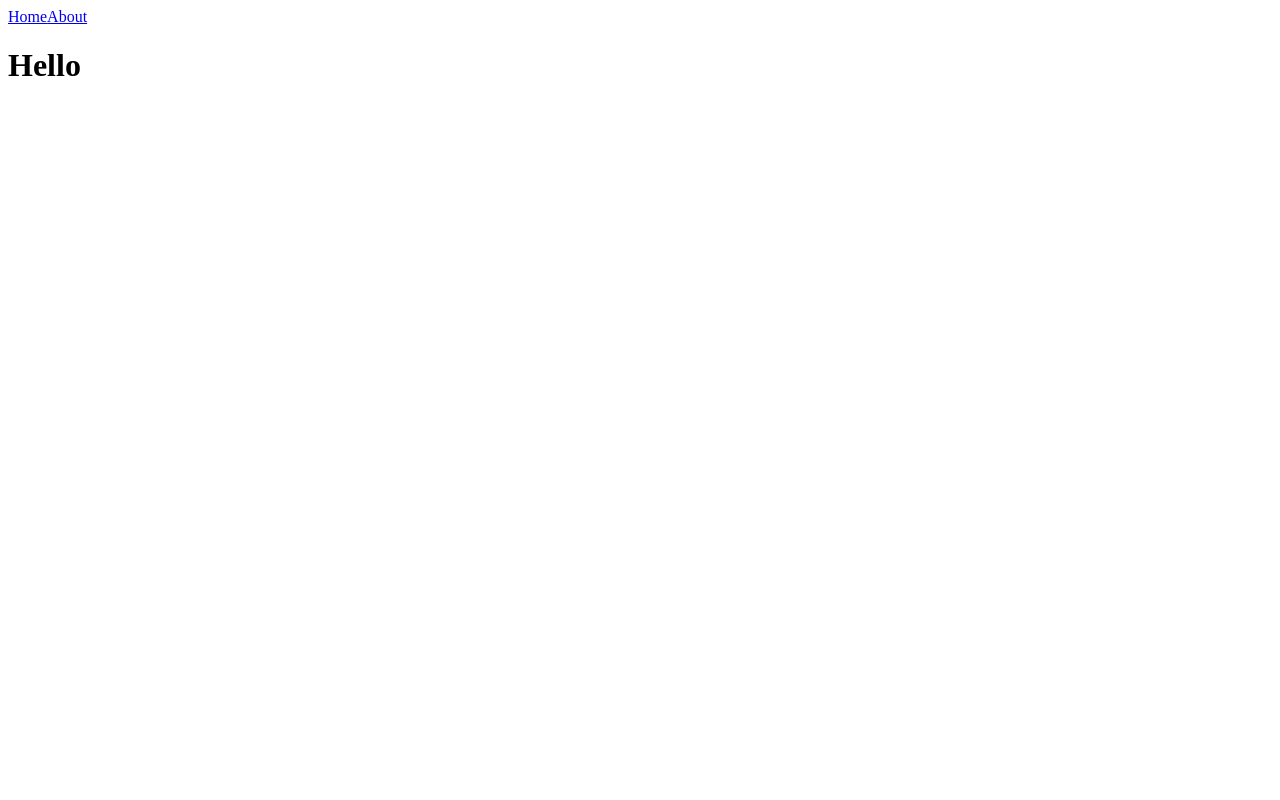
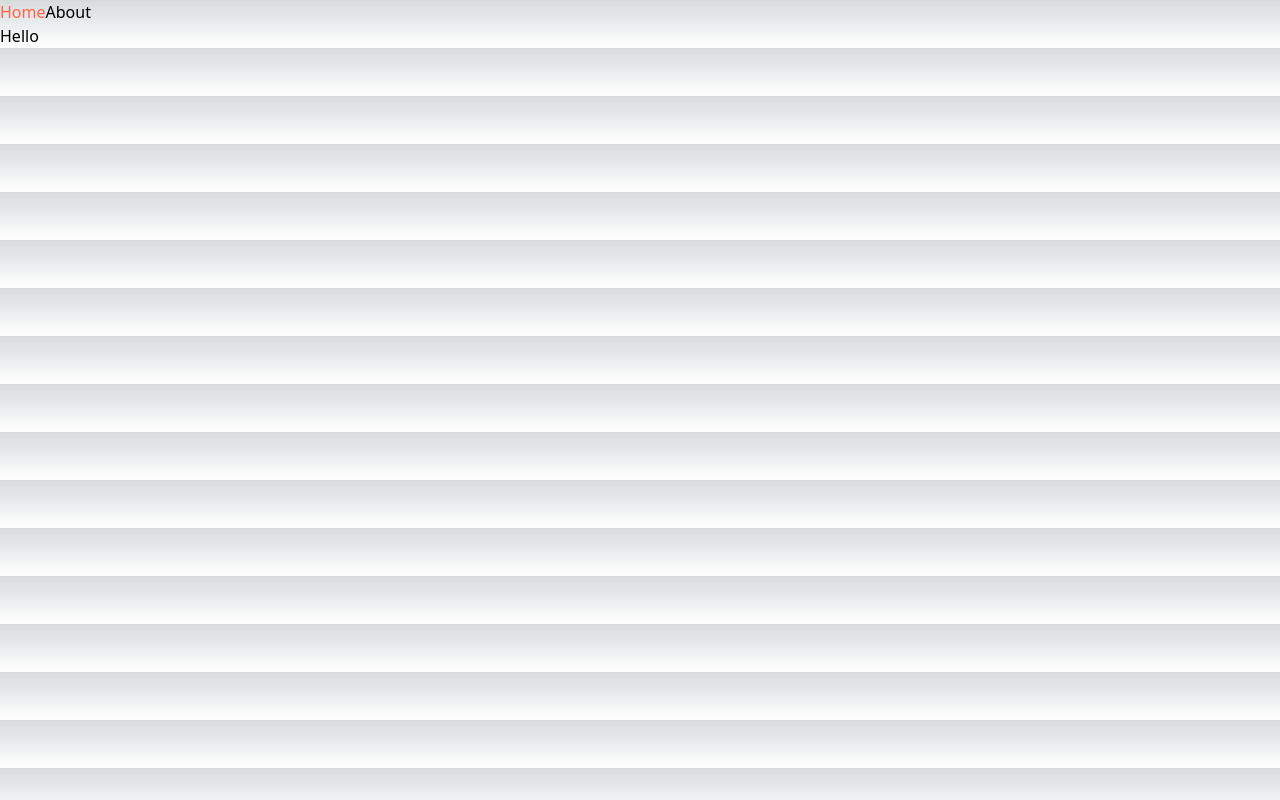
Before and after one commit to sky21kr/next-practice, a Next.js app: page / in a window 1280 px wide. Built offline with nearby package versions, Linux system fonts and the light colour scheme.

Commit message:
feat: 라우터 구성

```diff
--- a/package.json
+++ b/package.json
@@ -19,6 +19,7 @@
     "postcss": "8.4.23",
     "react": "18.2.0",
     "react-dom": "18.2.0",
+    "sass": "^1.62.1",
     "tailwindcss": "3.3.2",
     "typescript": "5.0.4"
   }
--- /dev/null
+++ b/src/components/NavBar.module.scss
@@ -0,0 +1,7 @@
+.link {
+  text-decoration: none;
+}
+
+.active {
+  color: tomato;
+}
--- a/src/components/NavBar.tsx
+++ b/src/components/NavBar.tsx
@@ -1,8 +1,12 @@
 import Link from "next/link";
+import { useRouter } from "next/router";
+import styles from './NavBar.module.scss'
 
 export default function NavBar() {
+  const router = useRouter();
+
   return <nav>
-    <Link className="hello" href="/">Home</Link>
-    <Link href="/about">About</Link>
+    <Link className={ router.pathname === "/" ? styles.active : "" } href="/">Home</Link>
+    <Link className={ router.pathname === "/about" ? styles.active : "" } href="/about">About</Link>
   </nav>
 }
--- /dev/null
+++ b/src/pages/_app.tsx
@@ -0,0 +1,10 @@
+import NavBar from "@/components/NavBar";
+import '@/app/globals.css';
+
+export default function App({ Component, pageProps }) {
+
+  return <div>
+    <NavBar/>
+    <Component {...pageProps} />
+  </div>
+}
--- a/src/pages/about/index.tsx
+++ b/src/pages/about/index.tsx
@@ -1,8 +1,5 @@
-import NavBar from "@/components/NavBar";
-
 export default function About() {
   return <div>
-      <NavBar/>
       <h1>About</h1>
     </div>
 }
--- a/src/pages/index.tsx
+++ b/src/pages/index.tsx
@@ -1,8 +1,5 @@
-import NavBar from "@/components/NavBar";
-
 export default function Home() {
   return <div>
-    <NavBar/>
     <h1>Hello</h1>
   </div>
 }
```
Also changed, not shown: 1 other file (tests, documents, lock files or other folders).
